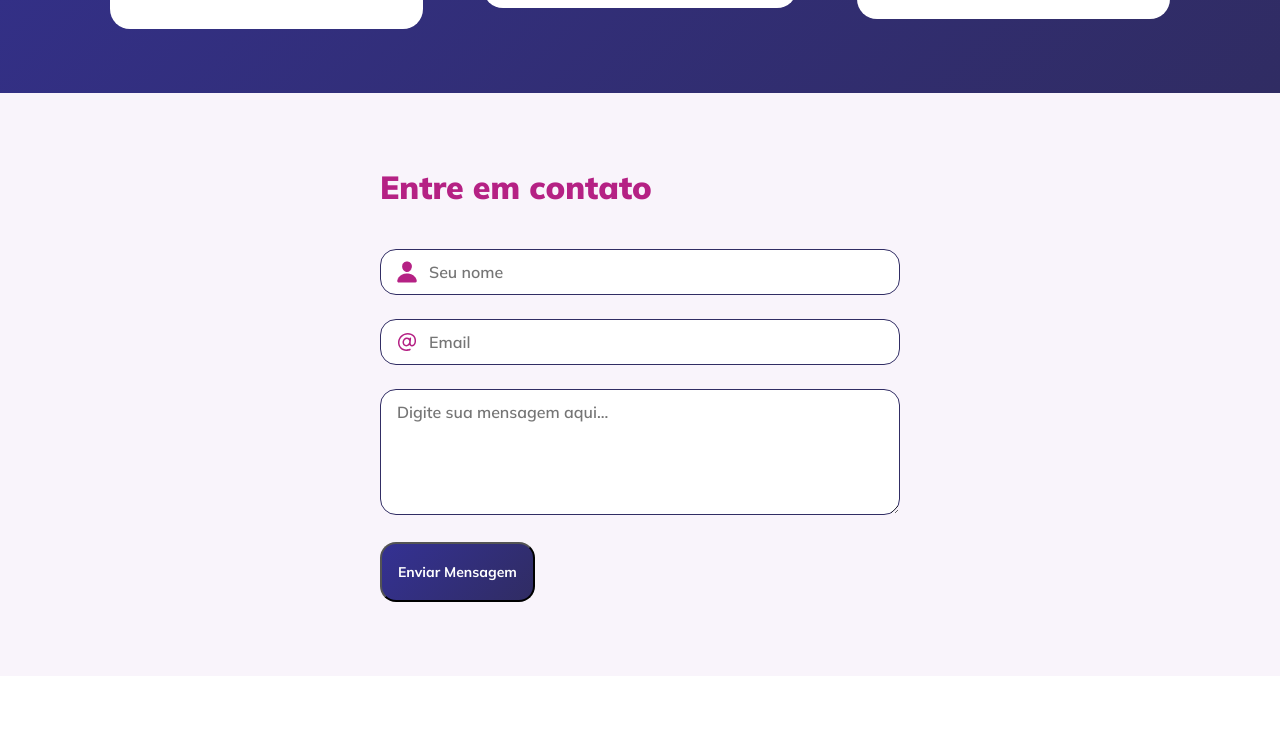
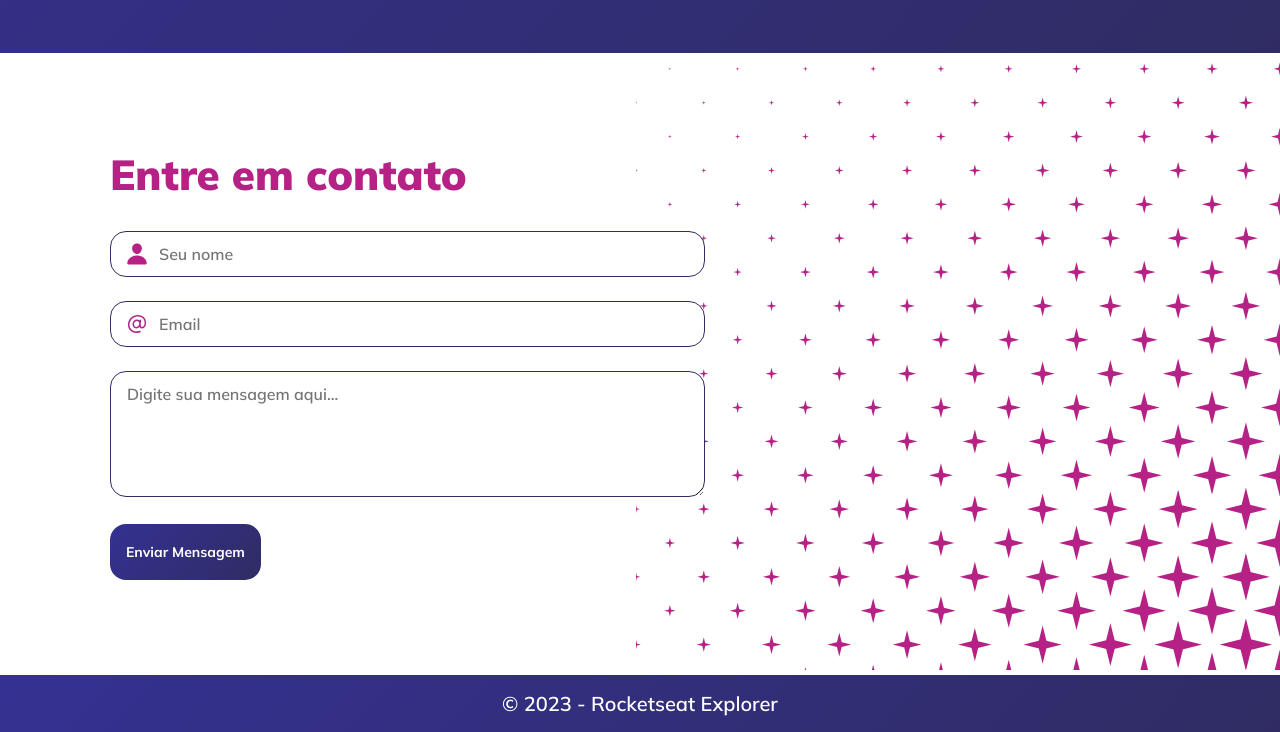
Before and after one commit to andrevxv/challenge-1-intensive, a plain HTML site: page index.html in a window 1280 px wide. Shown: the part 1458-2190 px from the top of the page. Before the commit the page ends 2134 px from the top, so only its background shows below. Drawn offline with Linux system fonts and the light colour scheme.

Commit message:
fix bugs

```diff
--- a/index.html
+++ b/index.html
@@ -23,12 +23,12 @@
             </div>
             <img src="./assets/img2.png" alt="botão para descer a página" />
           </div>
-
+<div class="img-div">
           <img
             class="img-ast"
             src="./assets/img1.png"
             alt="Astronaura figurativo à deriva próximo a planetas"
-          />
+          /></div>
         </div>
       </section>
       <section id="motivation-section">
@@ -72,7 +72,7 @@
         </div>
       </section>
       <section id="contact-section">
-        <form action="#" method="post">
+       <div> <form action="#" method="post">
           <fieldset>
             <legend>Entre em contato</legend>
             <label for="form-name"><span class="sr-only">Seu nome</span></label>
@@ -103,9 +103,9 @@
             id="form-submit"
             value="Enviar Mensagem"
           />
-        </form>
+        </form></div>
       </section>
     </main>
-    <footer></footer>
+    <footer><p>© 2023 - Rocketseat Explorer</p></footer>
   </body>
 </html>
--- a/styles.css
+++ b/styles.css
@@ -21,6 +21,11 @@
   gap: 1.6rem;
   padding-bottom: 9.4rem;
   margin: auto;
+}
+.img-ast {
+  max-width: 100%;
+  max-height: 100%;
+  object-fit: contain;
 }
 .description-text {
   display: flex;
@@ -161,9 +166,20 @@ input[type="email"] {
   color: var(--bg-color-white);
 
   border-radius: 1.6rem;
+  border: none;
 
   margin-top: 2.4rem;
   padding: 1.6rem;
+}
+footer {
+  background: var(--bg-gradient-color);
+  padding: 1.6rem;
+}
+footer p {
+  font-size: 2rem;
+  font-weight: 600;
+  text-align: center;
+  color: var(--bg-color-white);
 }
 
 @media (min-width: 800px) {
@@ -171,6 +187,14 @@ input[type="email"] {
     flex-direction: row;
     gap: 2.8rem;
     max-width: 144rem;
+  }
+  /* .img-div {
+    display: flex;
+  } */
+  .img-ast {
+    max-width: 100%;
+    max-height: 100%;
+    object-fit: cover;
   }
   .description-text {
     display: flex;
@@ -203,6 +227,7 @@ input[type="email"] {
     padding: 3.2rem;
 
     max-width: 36.6rem;
+    min-height: 100%;
   }
   .content-grid-wrapper img {
     max-width: 9.7rem;
@@ -212,8 +237,29 @@ input[type="email"] {
   }
   .content-grid-wrapper div h2 {
     font-size: 3.4rem;
+    /* font-size: clamp(2.8rem, 1vw + 1, 3.4rem); */
   }
   .content-grid-wrapper div p {
     font-size: 1.8rem;
   }
+  #contact-section {
+    background: url(./assets/bg-contact.png) no-repeat;
+    background-position: right;
+  }
+  #contact-section div {
+    max-width: 144rem;
+    margin: auto;
+  }
+
+  form {
+    padding: 9.5rem 0;
+    margin-left: 11rem;
+    margin-right: 9rem;
+
+    max-width: 59.5rem;
+  }
+  form fieldset legend {
+    font-size: 4.2rem;
+    margin-bottom: 3rem;
+  }
 }
```
Also changed, not shown: assets/bg-contact.png (added).
